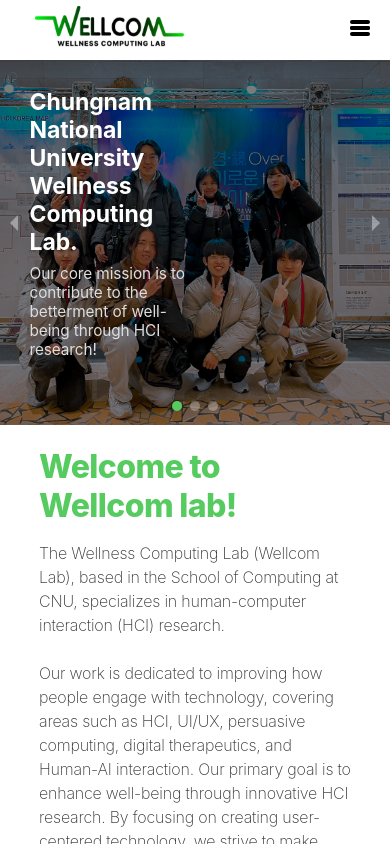
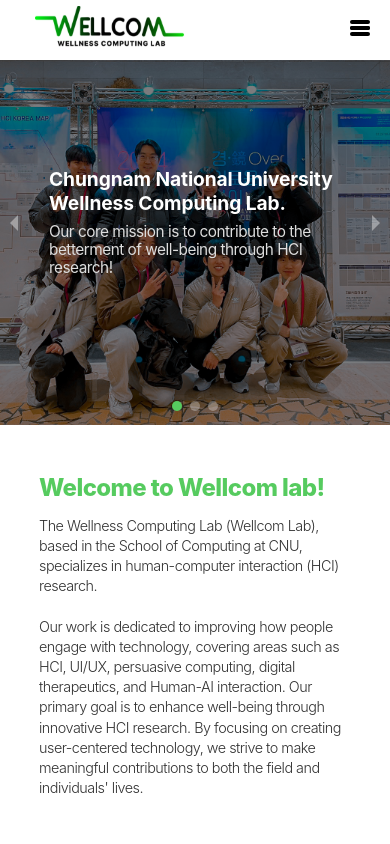
Before and after one commit to CNU-Wellness-Computing-Lab/Wellness-Computing-Lab-Homepage, a React (Create React App) app in the folder wellcomlab-refactor/: page / in a window 390 px wide. Built offline with nearby package versions, Linux system fonts and the light colour scheme; no server answers; the database is empty; what hex-to-rgba would draw is missing.

Commit message:
fix: Add responsive design and overflow handling for homepage layout

```diff
--- a/wellcomlab-refactor/src/assets/ui/styles.js
+++ b/wellcomlab-refactor/src/assets/ui/styles.js
@@ -25,7 +25,7 @@
 
   export const fonts = {
     header: "Open Sans",
-    content: "Roboto"
+    content: "Roboto",
   };
 
   export const fontSize = {
--- a/wellcomlab-refactor/src/components/CarouselComponent.js
+++ b/wellcomlab-refactor/src/components/CarouselComponent.js
@@ -45,7 +45,6 @@
   color: white;
   text-align: start;
   padding: 10px;
-  border-radius: 5px;
   font-size: 1.2em;
   z-index: 2;
 
@@ -53,8 +52,8 @@
     margin: 0;
     font-size: 1.5em;
     ${media.mobile`
-    font-size: 1.2em;
-  `}
+      font-size: 1em;
+    `}
   }
 
   p {
@@ -63,9 +62,16 @@
     font-size: 1em;
     color: ${colors.gray300};
     ${media.mobile`
-    font-size: 0.8em;
+      font-size: 0.8em;
+      line-height: 1.2;
+      letter-spacing: -0.5px;
+    `}
+  }
+
+  ${media.mobile`
+    transform: translate(-50%, -50%);
+    width: 80%;
   `}
-  }
 `;
 
 const CarouselComponent = ({ images }) => {
--- a/wellcomlab-refactor/src/components/Header.js
+++ b/wellcomlab-refactor/src/components/Header.js
@@ -11,7 +11,7 @@
   width: 100vw;
   padding: 0 20px;
   box-sizing: border-box;
-  font-family: ${fonts.header};
+  font-family: ${fonts.content};
   background-color: ${({ theme }) => theme.backgroundColor};
   display: flex;
   justify-content: center;
--- a/wellcomlab-refactor/src/components/IntroducePage.js
+++ b/wellcomlab-refactor/src/components/IntroducePage.js
@@ -42,6 +42,10 @@
   font-weight: 800;
   margin-bottom: 0;
   color: ${colors.mainColor};
+  ${media.mobile`
+    font-size: 1.5em;
+    `
+    }
 `;
 
 const Content = styled.p`
@@ -49,10 +53,12 @@
   line-height: 1.5;
   font-size: 1.2em;
   ${media.mobile`
-    font-size: 1em;
+    font-size: 0.9em;
+    line-height: 1.4;
+    letter-spacing: -0.5px;
     `
     }
-  font-weight: 200;
+  font-weight: 300;
   color: ${({ theme }) => theme.titleColor};;
   `;
 
--- a/wellcomlab-refactor/src/components/News.js
+++ b/wellcomlab-refactor/src/components/News.js
@@ -1,5 +1,5 @@
 import React, { useState, useEffect } from 'react';
-import { colors, media } from '../assets/ui/styles';
+import { colors, fonts, media } from '../assets/ui/styles';
 import styled from 'styled-components';
 import { useNavigate } from 'react-router-dom';
 import NewsCard from './NewsCard';
@@ -15,7 +15,7 @@
   min-height: 100vh;
   box-sizing: border-box;
   background-color: ${({ theme }) => theme.background};
-  padding: 100px 20px 30px;
+  padding: 80px 20px 30px;
   max-width: 1000px;
   display: flex;
   flex-direction: column;
@@ -37,6 +37,10 @@
   font-weight: 800;
   margin: 0px;
   color: ${colors.mainColor};
+  ${media.mobile`
+    font-size: 1.5em;
+    `
+    }
 `;
 
 const NewsGrid = styled.div`
@@ -63,6 +67,7 @@
 
 const IconButton = styled.button`
   background: ${colors.white};
+  font-family: ${fonts.content};
   width: 160px;
   border-radius: 40px;
   padding: 8px 8px 8px 20px;
@@ -72,11 +77,16 @@
   border: 1.8px solid ${colors.mainColor};
   display: flex;
   align-items: center; /* 세로 가운데 정렬 */
-  justify-content: space-between; /* 아이콘과 텍스트 간에 여백 추가 */
+  justify-content: space-between;
   img {
     width: 28px;
     height: 28px;
   }
+  ${media.gridSize`
+    padding: 4px 4px 4px 20px;
+    width: 140px;
+    `
+    }
 `;
 
 function NewsPage({ isLoggedIn }) {
--- a/wellcomlab-refactor/src/components/NewsCard.js
+++ b/wellcomlab-refactor/src/components/NewsCard.js
@@ -1,6 +1,6 @@
 import React, { useEffect, useRef } from 'react';
 import styled from 'styled-components';
-import { colors } from '../assets/ui/styles';
+import { colors, media } from '../assets/ui/styles';
 import EditIcon from '../assets/icons/icon_settings.png';
 import DeleteIcon from '../assets/icons/icon_delete.png';
 
@@ -40,6 +40,10 @@
   margin-bottom: 10px;
   border-radius: 12px;
   border: 1px solid ${colors.gray100};
+  ${media.gridSize`
+    height: 120px;
+    `
+    }
 `;
 
 const NewsInfo = styled.div`
@@ -53,6 +57,10 @@
   margin: 8px 0px;
   font-weight: 500;
   font-size: medium;
+  ${media.gridSize`
+    font-size: 0.9em;
+    `
+    }
 `;
 
 const DateText = styled.p`
@@ -60,6 +68,10 @@
   font-size: 1.2em;
   margin: 0px;
   font-weight: 800;
+  ${media.gridSize`
+    font-size: 1em;
+    `
+    }
 `;
 
 const Overlay = styled.div`
```
